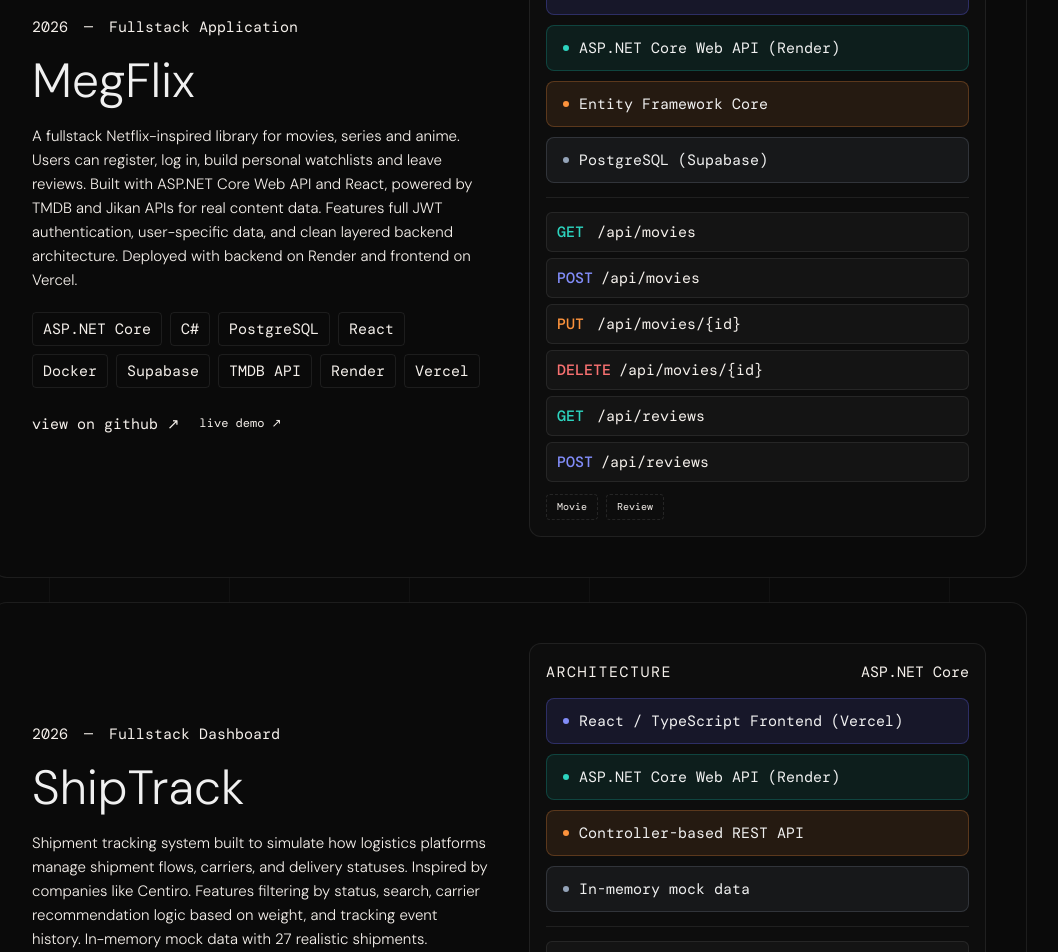
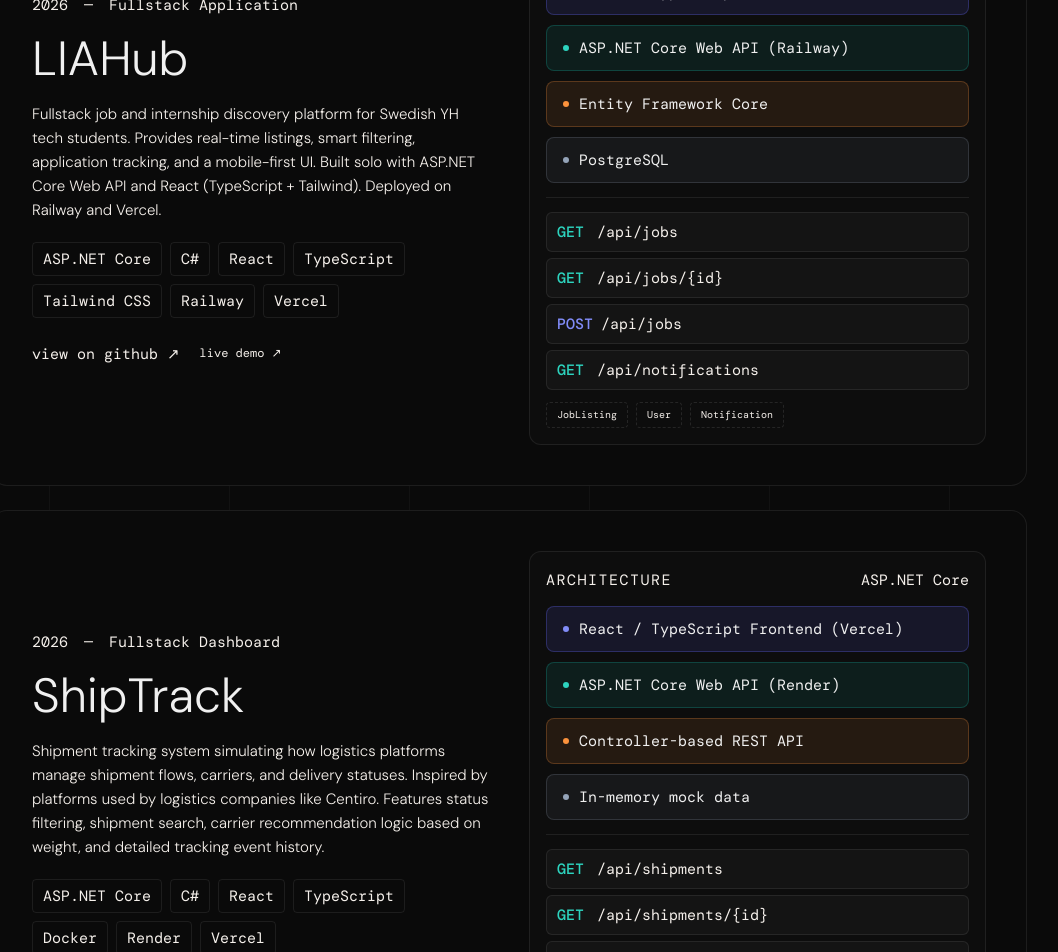
Before and after one commit to Megjafari/megsportfolio, a React (Create React App) app: page / in a window 1280 px wide. Shown: the part 960-1912 px from the top of the page, without its empty margins (131-1189 px from the left). Built offline with nearby package versions, Linux system fonts and the light colour scheme; a web font is replaced by a local one.

Commit message:
feat: add LIAHub, reorder projects, update descriptions, refresh CV link

```diff
--- a/src/data/index.js
+++ b/src/data/index.js
@@ -28,31 +28,29 @@
   },
 
   projects: [
+
         {
-      id: "megflix",
+      id: "liahub",
       category: "Fullstack Application",
       year: "2026",
-      title: "MegFlix",
+      title: "LIAHub",
       description:
-        "A fullstack Netflix-inspired library for movies, series and anime. Users can register, log in, build personal watchlists and leave reviews. Built with ASP.NET Core Web API and React, powered by TMDB and Jikan APIs for real content data. Features full JWT authentication, user-specific data, and clean layered backend architecture. Deployed with backend on Render and frontend on Vercel.",
+        "Fullstack job and internship discovery platform for Swedish YH tech students. Provides real-time listings, smart filtering, application tracking, and a mobile-first UI. Built solo with ASP.NET Core Web API and React (TypeScript + Tailwind). Deployed on Railway and Vercel.",
       visual: "architecture",
-      tags: ["ASP.NET Core", "C#", "PostgreSQL", "React", "Docker", "Supabase", "TMDB API", "Render", "Vercel"],
-      link: "https://github.com/Megjafari/MegFlixAPI",
-      demo: "https://megflix.meghdadjafari.dev",
+      tags: ["ASP.NET Core", "C#", "React", "TypeScript", "Tailwind CSS", "Railway", "Vercel"],
+      link: "https://github.com/Megjafari/liahub-backend",
+      demo: "https://liahub.meghdadjafari.dev",
       arch: {
-        layers: ["React Frontend (Vercel)", "ASP.NET Core Web API (Render)", "Entity Framework Core", "PostgreSQL (Supabase)"],
-        entities: ["Movie", "Review"],
+        layers: ["React / TypeScript Frontend (Vercel)", "ASP.NET Core Web API (Railway)", "Entity Framework Core", "PostgreSQL"],
+        entities: ["JobListing", "User", "Notification"],
         endpoints: [
-          "GET /api/movies",
-          "POST /api/movies",
-          "PUT /api/movies/{id}",
-          "DELETE /api/movies/{id}",
-          "GET /api/reviews",
-          "POST /api/reviews",
+          "GET /api/jobs",
+          "GET /api/jobs/{id}",
+          "POST /api/jobs",
+          "GET /api/notifications",
         ],
       },
     },
-
 
         {
       id: "shiptrack",
@@ -60,7 +58,7 @@
       year: "2026",
       title: "ShipTrack",
       description:
-        "Shipment tracking system built to simulate how logistics platforms manage shipment flows, carriers, and delivery statuses. Inspired by companies like Centiro. Features filtering by status, search, carrier recommendation logic based on weight, and tracking event history. In-memory mock data with 27 realistic shipments.",
+        "Shipment tracking system simulating how logistics platforms manage shipment flows, carriers, and delivery statuses. Inspired by platforms used by logistics companies like Centiro. Features status filtering, shipment search, carrier recommendation logic based on weight, and detailed tracking event history.",
       visual: "architecture",
       tags: ["ASP.NET Core", "C#", "React", "TypeScript", "Docker", "Render", "Vercel"],
       link: "https://github.com/Megjafari/shiptrack-api",
@@ -82,6 +80,31 @@
       },
     },
 
+            {
+      id: "megflix",
+      category: "Fullstack Application",
+      year: "2026",
+      title: "MegFlix",
+      description:
+        "Fullstack streaming-style platform for discovering movies, series, and anime. Users can create accounts, manage personal watchlists, and leave reviews. Built with ASP.NET Core Web API and React, integrating TMDB and Jikan APIs for live data. Includes JWT authentication, user-specific data handling, and a clean layered backend architecture. Deployed on Render and Vercel.",
+      visual: "architecture",
+      tags: ["ASP.NET Core", "C#", "PostgreSQL", "React", "Docker", "Supabase", "TMDB API", "Render", "Vercel"],
+      link: "https://github.com/Megjafari/MegFlixAPI",
+      demo: "https://megflix.meghdadjafari.dev",
+      arch: {
+        layers: ["React Frontend (Vercel)", "ASP.NET Core Web API (Render)", "Entity Framework Core", "PostgreSQL (Supabase)"],
+        entities: ["Movie", "Review"],
+        endpoints: [
+          "GET /api/movies",
+          "POST /api/movies",
+          "PUT /api/movies/{id}",
+          "DELETE /api/movies/{id}",
+          "GET /api/reviews",
+          "POST /api/reviews",
+        ],
+      },
+    },
+
     {
       id: "auth-api",
 
@@ -89,7 +112,7 @@
       year: "2025",
       title: "Auth API",
       description:
-        "Secure authentication API designed to handle user registration and login with password hashing and JWT-ready architecture. Built with a clear layered structure to ensure maintainability and scalability.",
+        "Secure authentication API supporting user registration and login with password hashing and JWT-based authentication. Designed with a clean layered architecture to ensure maintainability, separation of concerns, and scalability.",
       visual: "flow", // system flow visualization
       tags: ["ASP.NET Core", "C#", "SQL", "JWT", "Password Hashing"],
       link: "https://github.com/Megjafari/Auth-API",
@@ -97,25 +120,6 @@
       flow: {
         register: ["Client", "POST /register", "Validate Input", "Hash Password", "Save to DB", "200 OK"],
         login: ["Client", "POST /login", "Find User", "Verify Hash", "Issue JWT", "200 + Token"],
-      },
-    },
-
-    {
-      id: "todo-api",
-
-      category: "REST API",
-      year: "2026",
-      title: "Todo API",
-      description:
-        "RESTful task management API with full CRUD functionality, designed using a layered architecture to ensure clean data flow, maintainability, and scalable backend structure.",
-      visual: "architecture", // architecture | code | flow
-      tags: ["ASP.NET Core", "C#", "Entity Framework", "SQL", "Swagger"],
-      link: "https://github.com/Megjafari/TodoAPIApp",
-      // Architecture diagram data
-      arch: {
-        layers: ["Client / Swagger UI", "Controllers", "Services", "Data Access"],
-        entities: ["TodoItem", "TodoContext"],
-        endpoints: ["GET /api/todos", "POST /api/todos", "PUT /api/todos/{id}", "DELETE /api/todos/{id}"],
       },
     },
 
```
Also changed, not shown: 2 other files (tests, documents, lock files or other folders).
